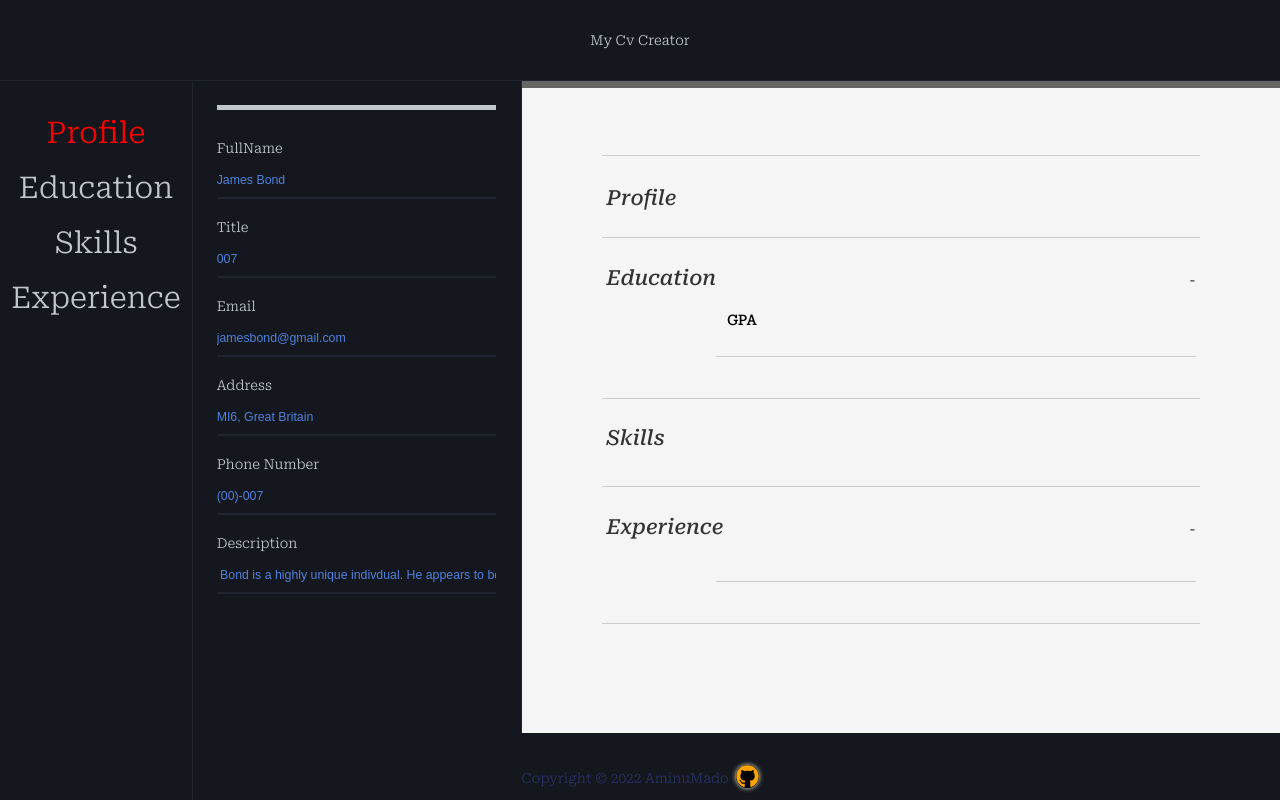
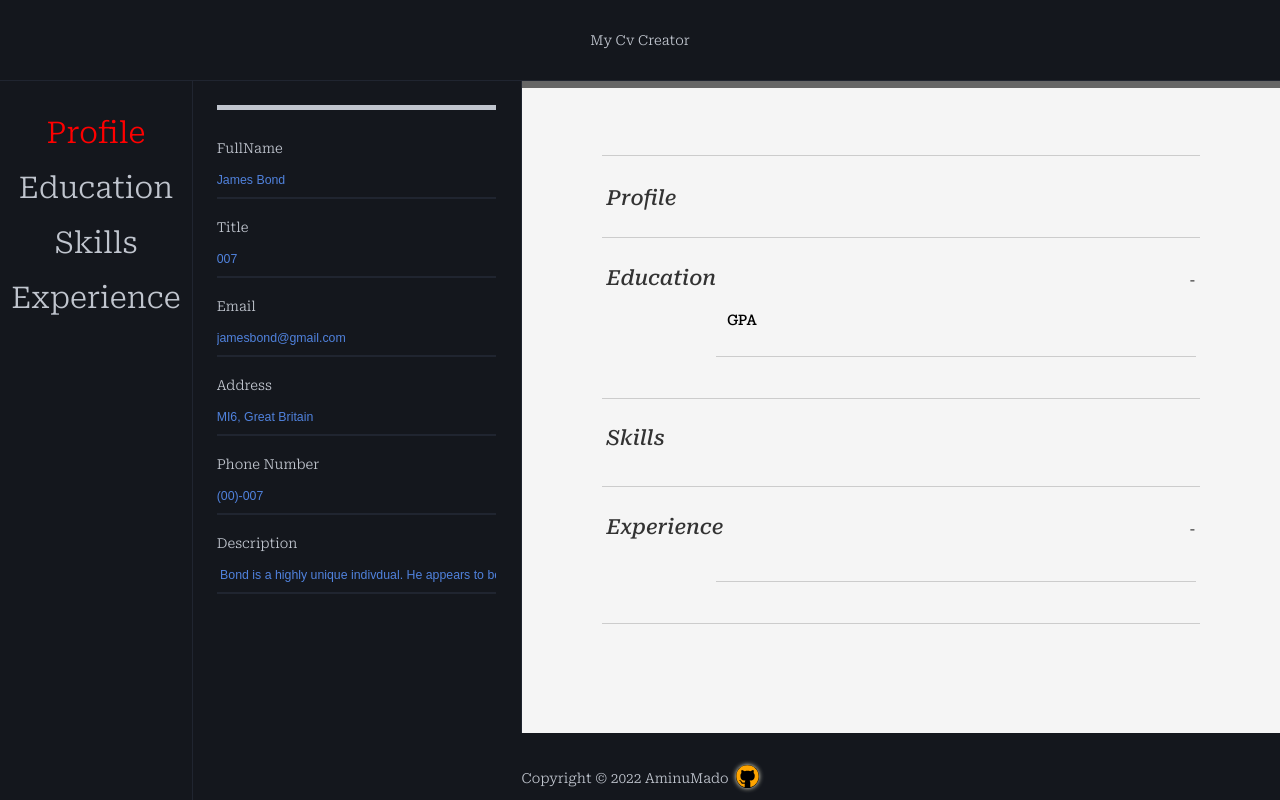
Before and after one commit to AminuMado/cv-creator, a React app: page / in a window 1280 px wide. Built offline with nearby package versions, Linux system fonts and the light colour scheme; the HTML template or start-up script is replaced by a standard one.

Commit message:
update styling color change

```diff
--- a/src/components/Footer/Footer.css
+++ b/src/components/Footer/Footer.css
@@ -8,7 +8,7 @@
   display: flex;
   justify-content: center;
   align-content: center;
-  color: #293264;
+  color: a2a9b6;
   gap: 7px;
 }
 .footer > a {
```
